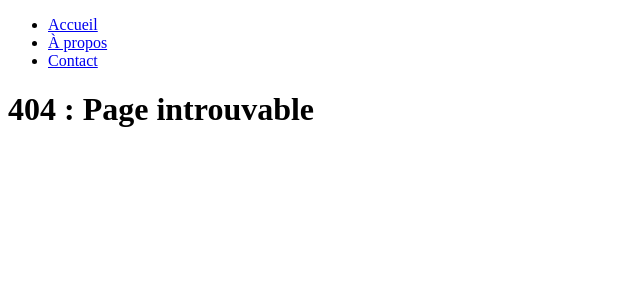
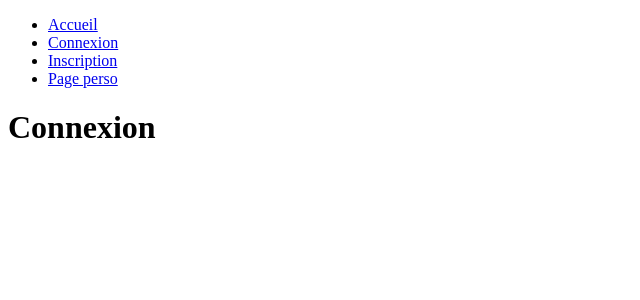
Before and after one commit to Elo-LH/MVC-PHP, a PHP site: page /index.php?route=connexion in a window 1280 px wide. Shown: the top 300 px of the page, without its empty margins (0-640 px from the left). Run offline with PHP 8.4, Linux system fonts and the light colour scheme.

Commit message:
auth : mvc router base

```diff
--- a/J1/Authentification/config/Router.php
+++ b/J1/Authentification/config/Router.php
@@ -11,12 +11,21 @@ class Router
         if (!isset($get['route'])) {
             $controller = new PageController;
             $controller->home();
-        } else if ($get['route'] === "a-propos") {
+        } else if ($get['route'] === "connexion") {
+            $controller = new AuthController;
+            $controller->connexion();
+        } else if ($get['route'] === "check-connexion") {
+            $controller = new AuthController;
+            $controller->checkConnection();
+        } else if ($get['route'] === "inscription") {
+            $controller = new AuthController;
+            $controller->inscription();
+        } else if ($get['route'] === "check-inscription") {
+            $controller = new AuthController;
+            $controller->checkInscription();
+        } else if ($get['route'] === "espace-perso") {
             $controller = new PageController;
-            $controller->about();
-        } else if ($get['route'] === "contact") {
-            $controller = new PageController;
-            $controller->contact();
+            $controller->espacePerso();
         } else {
             $controller = new PageController;
             $controller->_404();
--- a/J1/Authentification/config/autoload.php
+++ b/J1/Authentification/config/autoload.php
@@ -1,4 +1,10 @@
 <?php
 
+require "./controllers/AuthController.php";
 require "./controllers/PageController.php";
 require "./config/Router.php";
+
+require "./models/User.php";
+
+require "./managers/AbstractManager.php";
+require "./managers/UserManager.php";
--- /dev/null
+++ b/J1/Authentification/controllers/AuthController.php
@@ -0,0 +1,35 @@
+<?php
+
+class AuthController
+{
+    public function __construct()
+    {
+    }
+
+    public function connexion(): void
+    {
+        $route = "connexion";
+        require 'templates/layout.phtml';
+    }
+    public function checkConnexion(): void
+    {
+        $route = "connexion";
+        require 'templates/layout.phtml';
+        //find user
+        //check password match
+        //redirect to espace perso if right else home ?
+    }
+    public function inscription(): void
+    {
+        $route = "inscription";
+        require 'templates/layout.phtml';
+    }
+    public function checkInscription(): void
+    {
+        //find user
+        //if no email used add to users
+        //redirect to home
+        $route = "connexion";
+        require 'templates/layout.phtml';
+    }
+}
--- a/J1/Authentification/controllers/PageController.php
+++ b/J1/Authentification/controllers/PageController.php
@@ -5,20 +5,14 @@ class PageController
     public function __construct()
     {
     }
-
     public function home(): void
     {
         $route = "home";
         require 'templates/layout.phtml';
     }
-    public function about(): void
+    public function espacePerso(): void
     {
-        $route = "about";
-        require 'templates/layout.phtml';
-    }
-    public function contact(): void
-    {
-        $route = "contact";
+        $route = "espace-perso";
         require 'templates/layout.phtml';
     }
     public function _404(): void
--- /dev/null
+++ b/J1/Authentification/managers/AbstractManager.php
@@ -0,0 +1,15 @@
+<?php
+
+abstract class AbstractManager
+{
+    protected PDO $db;
+
+    public function __construct()
+    {
+        $this->db = new PDO(
+            "mysql:host=localhost;port=3306;dbname=eloisele_hellard_auth_mvc",
+            "root",
+            ""
+        );
+    }
+}
--- /dev/null
+++ b/J1/Authentification/models/User.php
@@ -0,0 +1,36 @@
+<?php
+
+class User
+{
+    private ?int $id;
+
+    public function __construct(
+        private string $email,
+        private string $password,
+    ) {
+    }
+    public function getId(): int
+    {
+        return $this->id;
+    }
+    public function setId(int $id): void
+    {
+        $this->id = $id;
+    }
+    public function getEmail(): string
+    {
+        return $this->email;
+    }
+    public function setEmail(string $email): void
+    {
+        $this->email = $email;
+    }
+    public function getPassword(): string
+    {
+        return $this->password;
+    }
+    public function setPassword(string $password): void
+    {
+        $this->password = $password;
+    }
+}
--- a/J1/Authentification/templates/about.phtml
+++ /dev/null
@@ -1,3 +0,0 @@
-<main>
-    <h1>Page à propos</h1>
-</main>
--- /dev/null
+++ b/J1/Authentification/templates/connexion.phtml
@@ -0,0 +1,3 @@
+<main>
+    <h1>Connexion</h1>
+</main>
--- a/J1/Authentification/templates/contact.phtml
+++ /dev/null
@@ -1,3 +0,0 @@
-<main>
-    <h1>Page de contact</h1>
-</main>
--- /dev/null
+++ b/J1/Authentification/templates/espace-perso.phtml
@@ -0,0 +1,3 @@
+<main>
+    <h1>Espace perso</h1>
+</main>
--- /dev/null
+++ b/J1/Authentification/templates/inscription.phtml
@@ -0,0 +1,4 @@
+<main>
+    <h1>Inscription</h1>
+    <form action="../index.php?route="></form>
+</main>
--- a/J1/Authentification/templates/layout.phtml
+++ b/J1/Authentification/templates/layout.phtml
@@ -14,10 +14,13 @@
                     <a href="index.php">Accueil</a>
                 </li>
                 <li>
-                    <a href="index.php?route=a-propos">À propos</a>
+                    <a href="index.php?route=connexion">Connexion</a>
                 </li>
                 <li>
-                    <a href="index.php?route=contact">Contact</a>
+                    <a href="index.php?route=inscription">Inscription</a>
+                </li>
+                <li>
+                    <a href="index.php?route=espace-perso">Page perso</a>
                 </li>
             </ul>
         </nav>
@@ -25,10 +28,12 @@
     <?php
     if ($route === "home") {
         require 'templates/home.phtml';
-    } else if ($route === "about") {
-        require 'templates/about.phtml';
-    } else if ($route === "contact") {
-        require 'templates/contact.phtml';
+    } else if ($route === "espace-perso") {
+        require 'templates/espace-perso.phtml';
+    } else if ($route === "connexion") {
+        require 'templates/connexion.phtml';
+    } else if ($route === "inscription") {
+        require 'templates/inscription.phtml';
     } else {
         require 'templates/404.phtml';
     }
```
Also changed, not shown: J1/Authentification/managers/UserManager.php (added, +90 -0 lines).
